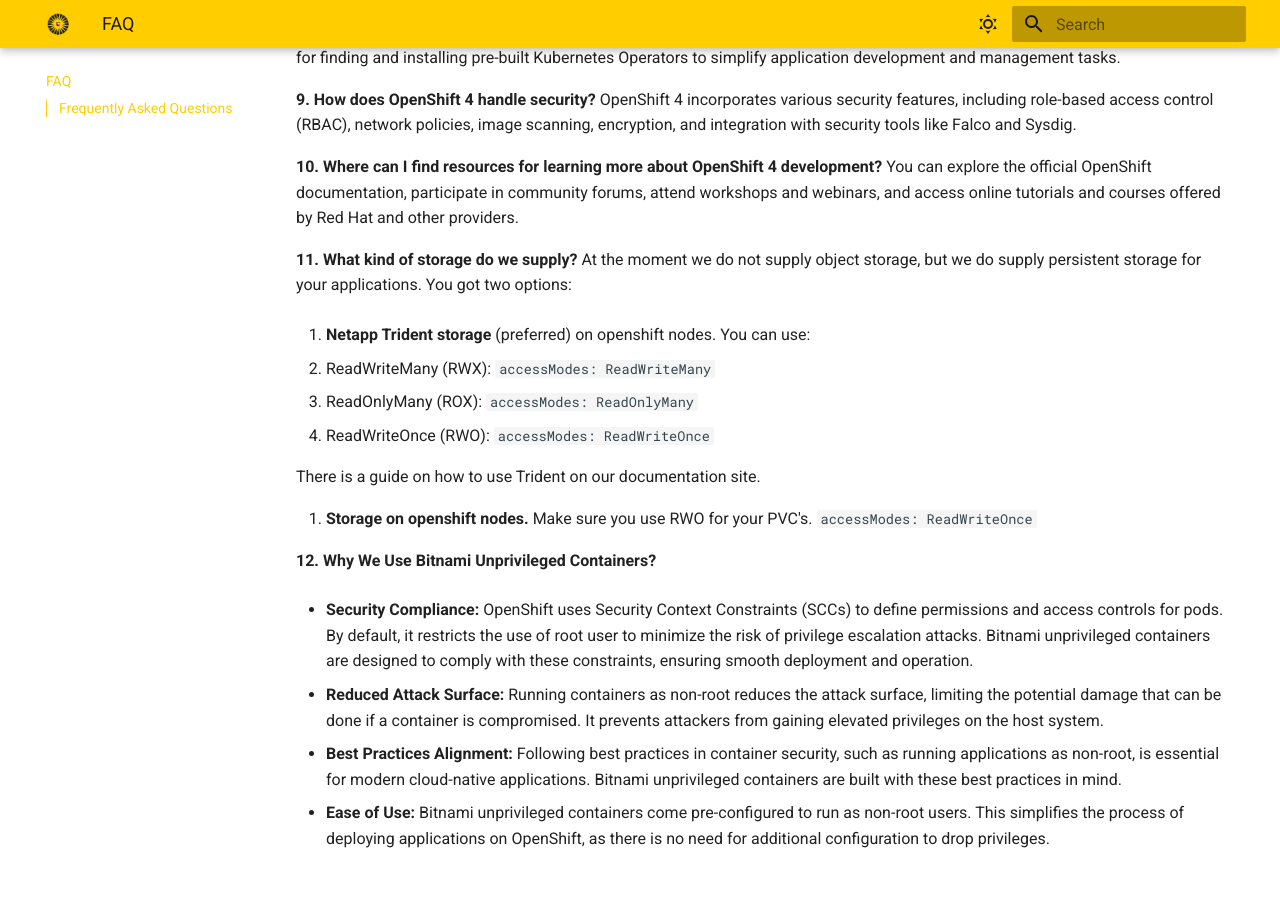
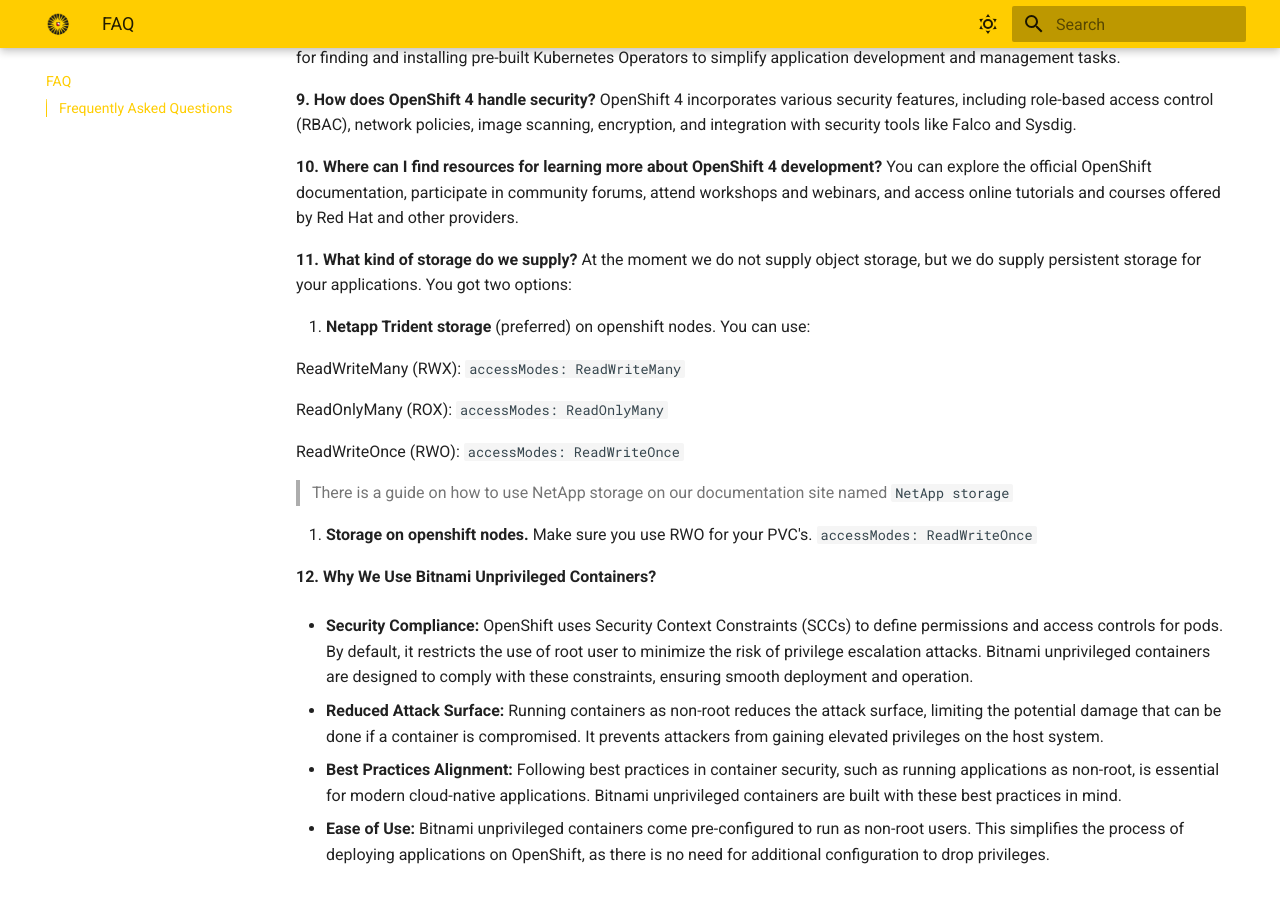
Before and after one commit to UtrechtUniversity/containerplatform-docs, an MkDocs documentation site: the page built from docs/faq.md, in a window 1280 px wide and 900 px high, scrolled down 846 px. Built offline with MkDocs 1.6.1 and Material for MkDocs 9.7.7, drawn with Linux system fonts in a browser that asks for light colours.

Commit message:
don't use a list

```diff
--- a/docs/faq.md
+++ b/docs/faq.md
@@ -39,11 +39,13 @@
 
 1. **Netapp Trident storage** (preferred) on openshift nodes. You can use:
 
-   - ReadWriteMany (RWX): `accessModes:    ReadWriteMany`
-   - ReadOnlyMany (ROX): `accessModes:    ReadOnlyMany`
-   - ReadWriteOnce (RWO): `accessModes:    ReadWriteOnce`
+   ReadWriteMany (RWX): `accessModes:    ReadWriteMany`
 
-   There is a guide on how to use Trident on our documentation site.
+   ReadOnlyMany (ROX): `accessModes:    ReadOnlyMany`
+
+   ReadWriteOnce (RWO): `accessModes:    ReadWriteOnce`
+
+   > There is a guide on how to use NetApp storage on our documentation site named `NetApp storage`
 
 2. **Storage on openshift nodes.** Make sure you use RWO for your PVC's. `accessModes:    ReadWriteOnce`
 
```
